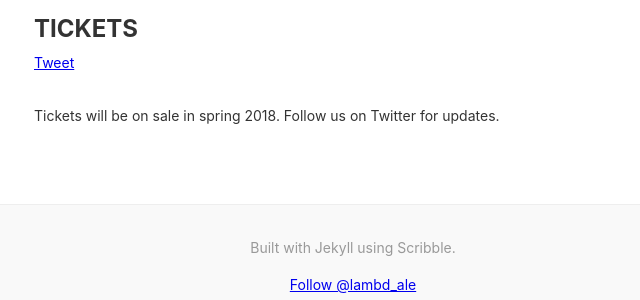
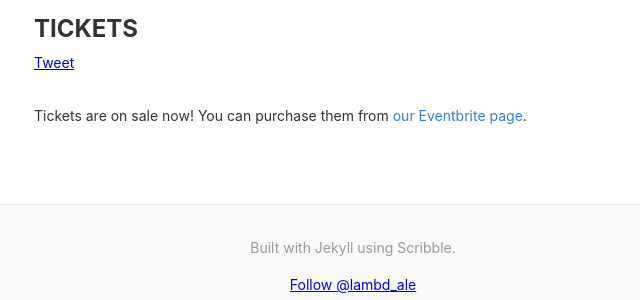
Before and after one commit to LambdAle/lambdale.github.io, a Jekyll site: the page built from tickets.md, in a window 1280 px wide. Shown: the part 382-682 px from the top of the page, without its empty margins (287-927 px from the left). Built offline with Jekyll 4.4.1, drawn with Linux system fonts in a browser that asks for light colours; nearby versions of some CDN libraries; library files that are not in the unit come from our copies; comment, search, counter and statistics services are not loaded.

Commit message:
Link to Eventbrite page

```diff
--- a/tickets.md
+++ b/tickets.md
@@ -2,4 +2,5 @@
 title: Tickets
 ---
 
-Tickets will be on sale in spring 2018. Follow us on Twitter for updates.
+Tickets are on sale now! You can purchase them from [our Eventbrite
+page](https://www.eventbrite.com/e/lambdale-tickets-46828359885).
```
